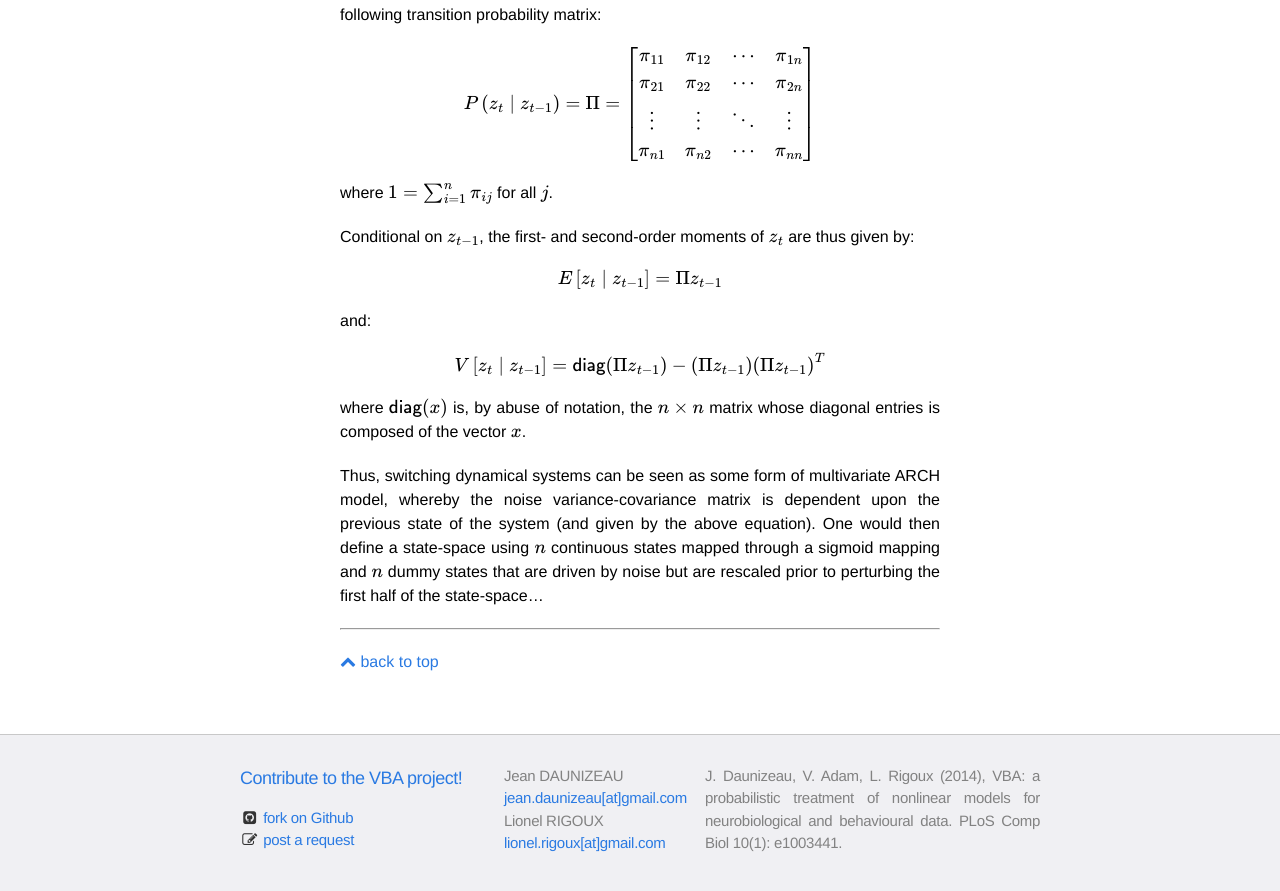
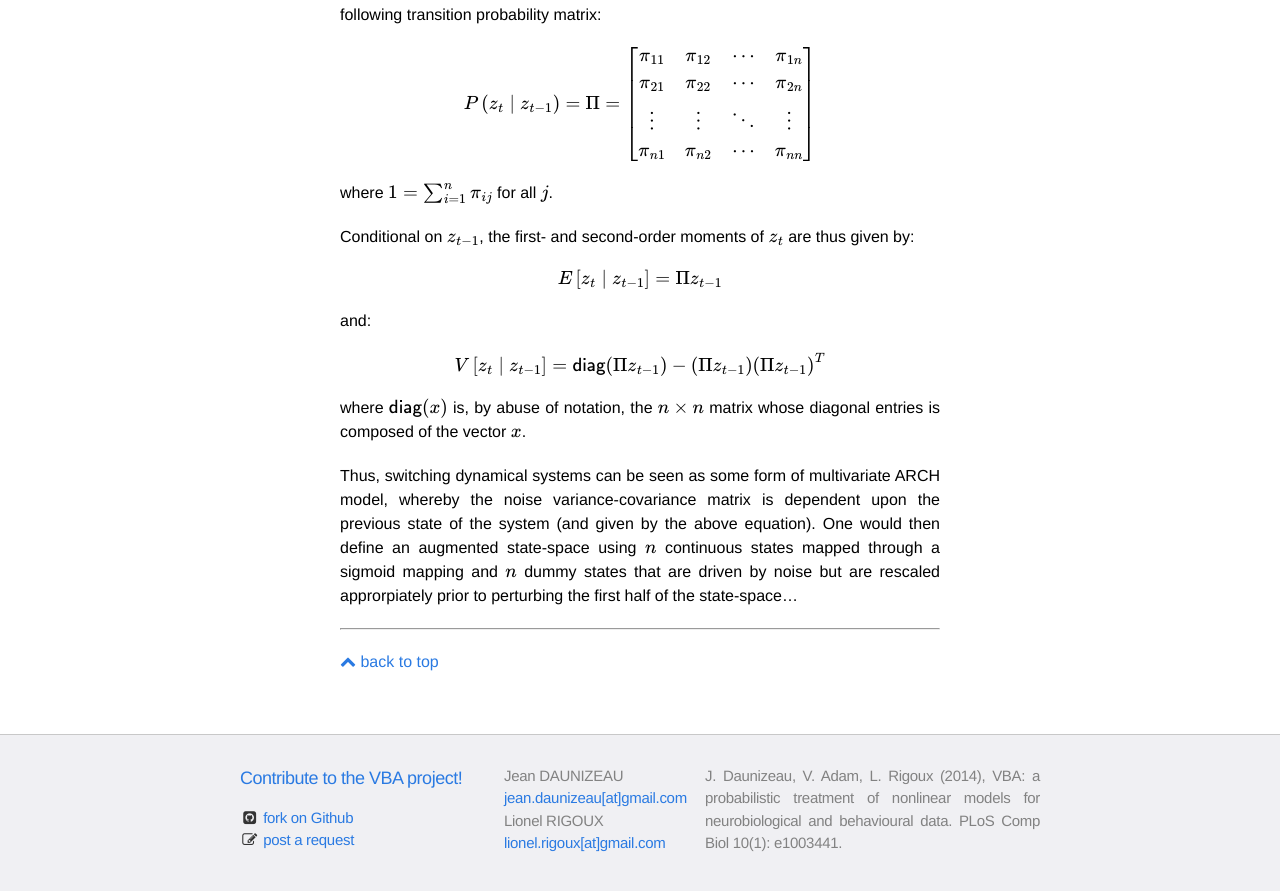
Before and after one commit to MBB-team/VBA-toolbox, a Jekyll site: the page built from _wiki/generativeModels.md, in a window 1280 px wide and 900 px high, scrolled down 5070 px. Shown: the top 891 px of the window. Built offline with Jekyll 4.4.1, drawn with Linux system fonts in a browser that asks for light colours; nearby versions of some CDN libraries; formulas are drawn with MathJax 3.

Commit message:
Update generativeModels.md

```diff
--- a/_wiki/generativeModels.md
+++ b/_wiki/generativeModels.md
@@ -129,4 +129,4 @@ $$ V\left[z_t\mid z_{t-1}\right] = \textsf{diag}(\Pi z_{t-1}) - \left(\Pi z_{t-1
 
 where $$\textsf{diag}(x)$$ is, by abuse of notation, the $$n\times n$$ matrix whose diagonal entries is composed of the vector $$x$$.
 
-Thus, switching dynamical systems can be seen as some form of multivariate ARCH model, whereby the noise variance-covariance matrix is dependent upon the previous state of the system (and given by the above equation). One would then define a state-space using $$n$$ continuous states mapped through a sigmoid mapping and $$n$$ dummy states that are driven by noise but are rescaled prior to perturbing the first half of the state-space...
+Thus, switching dynamical systems can be seen as some form of multivariate ARCH model, whereby the noise variance-covariance matrix is dependent upon the previous state of the system (and given by the above equation). One would then define an augmented state-space using $$n$$ continuous states mapped through a sigmoid mapping and $$n$$ dummy states that are driven by noise but are rescaled approrpiately prior to perturbing the first half of the state-space...
```
